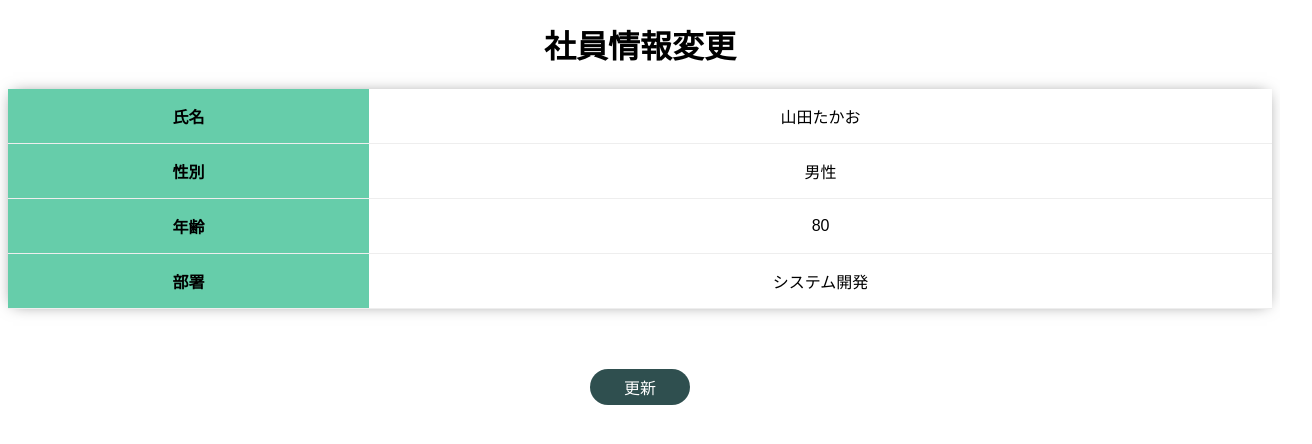
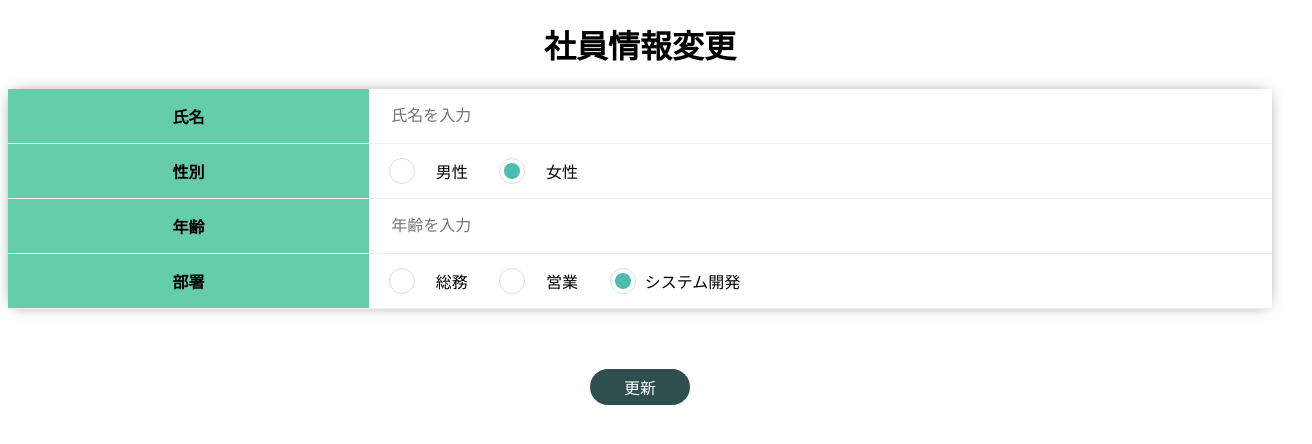
Before and after one commit to borinu/sample_1, a React (Create React App) app: page /change in a window 1280 px wide. Shown: the top 444 px of the page, 1312 px wide, since content can reach past the window. Built offline with nearby package versions, Linux system fonts and the light colour scheme.

Commit message:
radioボタン調節

```diff
--- a/package.json
+++ b/package.json
@@ -8,6 +8,7 @@
   ],
   "main": "src/index.js",
   "dependencies": {
+    "node-sass": "7.0.1",
     "react": "18.0.0",
     "react-dom": "18.0.0",
     "react-router": "6.3.0",
--- /dev/null
+++ b/src/change.scss
@@ -0,0 +1,97 @@
+table td {
+  // padding: 15px 20px;
+}
+
+.radioWrap {
+  width: 100%;
+  display: flex;
+
+}
+
+.radioLabel {
+  position: relative;
+  min-width: 10%;
+  &+.radioLabel {
+    margin-left: 20px;
+  }
+
+  .labelCheck {
+    position: relative;
+    display: block;
+    padding-left: 35px;
+    cursor: pointer;
+
+    &:before {
+      content: '';
+      position: absolute;
+      top: 0;
+      bottom: 0;
+      left: 0;
+      display: block;
+      margin: auto;
+      width: 24px;
+      height: 24px;
+    }
+    &.round {
+      &:before {
+        border: 1px solid #ddd;
+        border-radius: 50%;
+      }
+    }
+    &.square {
+      &:before {
+        border: 1px solid #ddd;
+        transform: rotate(45deg);
+      }
+    }
+    &.check {
+      &:before {
+        border: 1px solid #ddd;
+      }
+    }
+  }
+
+  input[type="radio"].radio {
+    display: none;
+
+    &:checked {
+      + .labelCheck {
+        &:after {
+          content: '';
+          position: absolute;
+          top: 0;
+          bottom: 0;
+          left: 5px;
+          display: block;
+          margin: auto;
+        }
+        &.round {
+          &:after {
+            width: 16px;
+            height: 16px;
+            background-color: #4abdac;
+            border-radius: 50%;
+          }
+        }
+        &.square {
+          &:after {
+            width: 16px;
+            height: 16px;
+            background-color: #4abdac;
+            transform: rotate(45deg);
+          }
+        }
+        &.check {
+          &:after {
+            top: -10px;
+            width: 16px;
+            height: 24px;
+            border-bottom: 5px solid #4abdac;
+            border-right: 4px solid #4abdac;
+            transform: rotate(45deg);
+          }
+        }
+      }
+    }
+  }
+}
--- a/src/pages/Change.jsx
+++ b/src/pages/Change.jsx
@@ -1,34 +1,100 @@
 import "../styles.css";
-import "../detail.css";
+import "../change.scss";
 import { Link } from "react-router-dom";
 
 export const Change = () => {
   return (
     <>
       <h1>社員情報変更</h1>
+      <form action="" method="post">
         <table>
           <tbody>
             <tr>
               <th>氏名</th>
-            <td>山田たかお</td>
+              <td>
+                <input
+                  className="editLine"
+                  type="text"
+                  placeholder="氏名を入力"
+                />
+              </td>
             </tr>
             <tr>
               <th>性別</th>
-            <td>男性</td>
+              <td className="radioWrap">
+                <label for="woman" className="radioLabel">
+                  <input
+                    checked
+                    type="radio"
+                    id="woman"
+                    class="radio"
+                    name="gender"
+                  />
+                  <span class="labelCheck round">男性</span>
+                </label>
+                <label for="man" className="radioLabel">
+                  <input
+                    checked
+                    type="radio"
+                    id="man"
+                    class="radio"
+                    name="gender"
+                  />
+                  <span class="labelCheck round">女性</span>
+                </label>
+              </td>
             </tr>
             <tr>
               <th>年齢</th>
-            <td>80</td>
+              <td>
+                <input
+                  className="editLine"
+                  type="text"
+                  placeholder="年齢を入力"
+                />
+              </td>
             </tr>
             <tr>
               <th>部署</th>
-            <td>システム開発</td>
+              <td className="radioWrap">
+                <label for="soumu" className="radioLabel">
+                  <input
+                    checked
+                    type="radio"
+                    id="soumu"
+                    class="radio"
+                    name="Department"
+                  />
+                  <span class="labelCheck round">総務</span>
+                </label>
+                <label for="eigyou" className="radioLabel">
+                  <input
+                    checked
+                    type="radio"
+                    id="eigyou"
+                    class="radio"
+                    name="Department"
+                  />
+                  <span class="labelCheck round">営業</span>
+                </label>
+                <label for="engineer" className="radioLabel">
+                  <input
+                    checked
+                    type="radio"
+                    id="engineer"
+                    class="radio"
+                    name="Department"
+                  />
+                  <span class="labelCheck round">システム開発</span>
+                </label>
+              </td>
             </tr>
           </tbody>
         </table>
+      </form>
       <div className="buttonWrap">
         <p className="button">
-          <Link to="/change">更新</Link>
+          <Link to="/list">更新</Link>
         </p>
       </div>
     </>
--- a/src/pages/Login.jsx
+++ b/src/pages/Login.jsx
@@ -4,7 +4,7 @@ import { Link } from "react-router-dom";
 export const Login = () => {
   return (
     <>
-      <form className="loginForm">
+      <form className="loginForm" action="" method="post">
         <h1>ログイン</h1>
         <div>
           <div className="inputWrap">
--- a/src/pages/Registor.jsx
+++ b/src/pages/Registor.jsx
@@ -28,7 +28,7 @@ export const Registor = () => {
       </table>
       <div className="buttonWrap">
         <p className="button">
-          <Link to="/change">更新</Link>
+          <Link to="/List">登録</Link>
         </p>
       </div>
     </>
--- a/src/registor.css
+++ b/src/registor.css
@@ -22,7 +22,7 @@ table th {
 table th,
 table td {
   text-align: center;
-  padding: 15px 0;
+  padding: 15px 20px;
 }
 
 table td.icon {
--- a/src/styles.css
+++ b/src/styles.css
@@ -9,10 +9,52 @@ a {
   color: #ffffff;
   text-decoration: none;
 }
+input {
+  -webkit-appearance: none;
+  -moz-appearance: none;
+  appearance: none;
+  background: transparent;
+  border: none;
+  font: inherit;
+}
+.radio-label {
+  position: relative;
+  min-width: 10%;
+  margin: 10px;
+}
+.label-check {
+  position: relative;
+  display: block;
+  padding-left: 35px;
+  cursor: pointer;
+}
+.label-check::before {
+  content: "";
+  position: absolute;
+  top: 0;
+  bottom: 0;
+  left: 0;
+  display: block;
+  margin: auto;
+  width: 24px;
+  height: 24px;
+}
+.label-check.round::before {
+  border: 1px solid #ddd;
+  border-radius: 50%;
+}
+.label-check.check::before {
+  border: 1px solid #ddd;
+}
+
 .buttonWrap {
   display: flex;
   justify-content: center;
   margin-top: 30px;
+}
+.editLine {
+  width: 100%;
+  outline: none;
 }
 .button {
   display: block;
```
Lines whose indentation alone changed are shown as unchanged.
